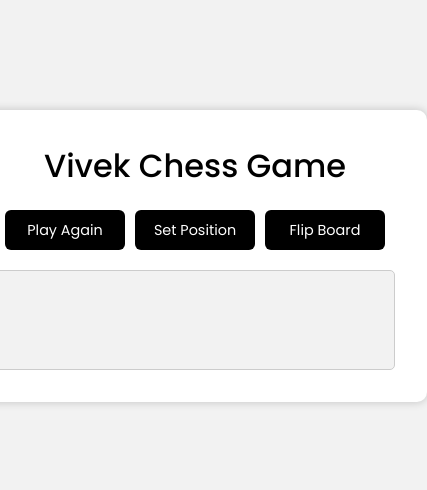
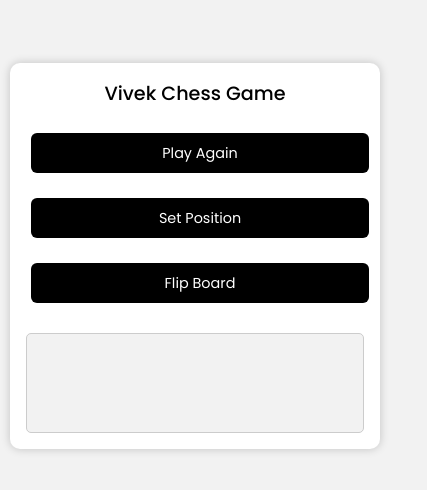
Before and after one commit to brahman-vivek0/Chess, a plain HTML site: page index.html in a window 390 px wide. Shown: the part 166-656 px from the top of the page, 427 px wide, since content can reach past the window. Drawn offline with nearby package versions, Linux system fonts and the light colour scheme.

Commit message:
Update style.css

```diff
--- a/style.css
+++ b/style.css
@@ -1,45 +1,51 @@
 @import url('https://fonts.googleapis.com/css2?family=Poppins:wght@300;400;500;600;700&display=swap');
 
-*{
+* {
     margin: 0;
     padding: 0;
     box-sizing: border-box;
     font-family: 'Poppins', sans-serif;
 }
 
-body{
+body {
     height: 100vh;
     display: flex;
     align-items: center;
     justify-content: center;
     background-color: #f2f2f2;
+    padding: 10px;
 }
 
-.container{
+.container {
     background-color: #fff;
     padding: 2rem;
     border-radius: 10px;
     box-shadow: 0 0 10px rgba(0, 0, 0, 0.2);
+    width: 100%;
+    max-width: 450px; /* Ensures container doesn't get too wide on larger screens */
 }
 
-h1{
+h1 {
     text-align: center;
     font-weight: 500;
+    font-size: 1.5rem;
 }
 
-.board{
-    width: 400px;
+.board {
+    width: 100%;
+    max-width: 400px;
     margin: 20px auto;
 }
 
-.buttons{
+.buttons {
     margin-top: 20px;
     display: flex;
     justify-content: center;
     gap: 10px;
+    flex-wrap: wrap; /* Allows buttons to wrap on smaller screens */
 }
 
-button{
+button {
     color: #fff;
     background-color: #000;
     border: none;
@@ -49,19 +55,49 @@ button{
     font-size: 0.9rem;
     cursor: pointer;
     transition: all 0.3s ease;
+    margin: 5px; /* Adds space around buttons for smaller screens */
 }
 
-button:hover{
+button:hover {
     background-color: #434343;
 }
 
-.move-history{
+.move-history {
     margin-top: 20px;
     border: 1px solid #ccc;
     padding: 10px;
     border-radius: 5px;
     height: 100px;
-    width: 400px;
+    width: 100%;
+    max-width: 400px;
     overflow-y: scroll;
     background-color: #f2f2f2;
 }
+
+@media (max-width: 600px) {
+    h1 {
+        font-size: 1.2rem; /* Smaller font size for titles on mobile */
+    }
+
+    .container {
+        padding: 1rem; /* Reduced padding for smaller screens */
+    }
+
+    .board {
+        max-width: 100%;
+        width: 90%; /* Board takes most of the screen width on mobile */
+    }
+
+    .buttons {
+        flex-direction: column; /* Stack buttons vertically on mobile */
+    }
+
+    button {
+        width: 100%; /* Buttons take full width on smaller screens */
+        margin-bottom: 10px;
+    }
+
+    .move-history {
+        width: 100%;
+    }
+}
```
